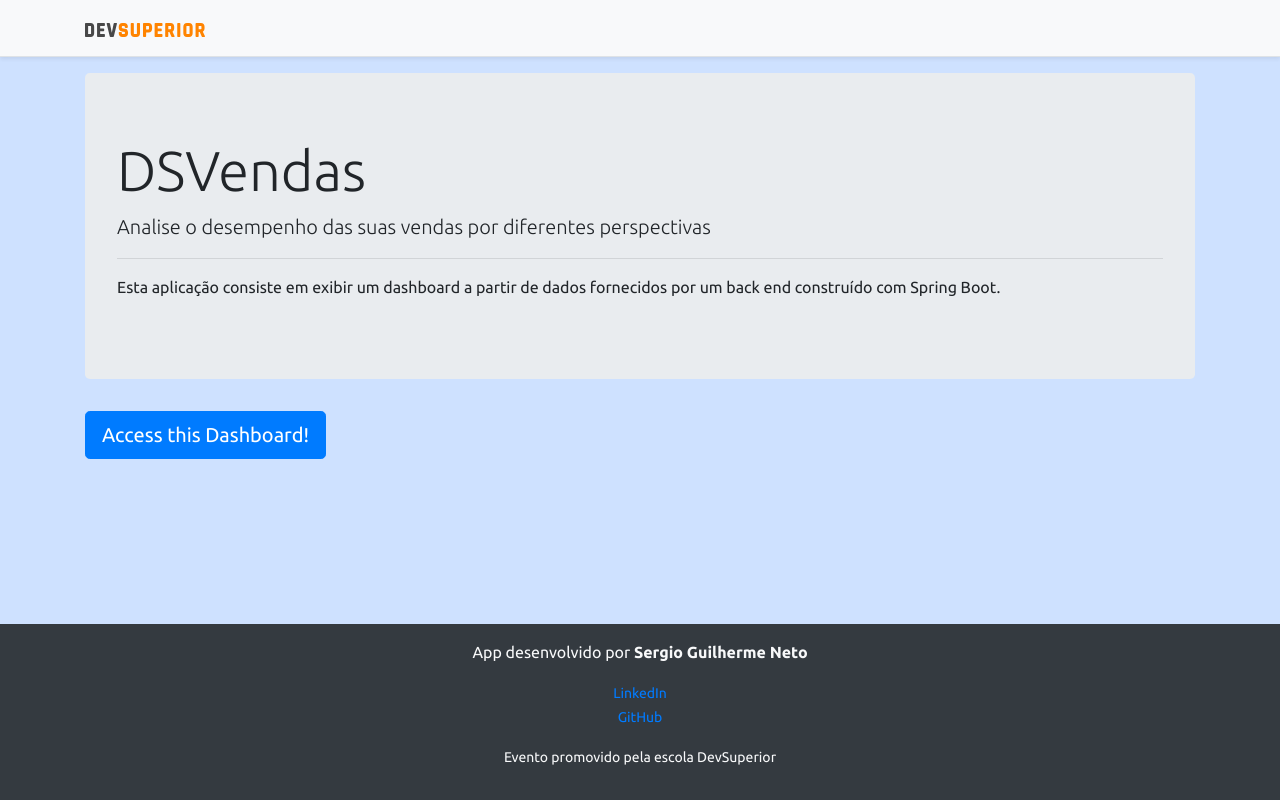
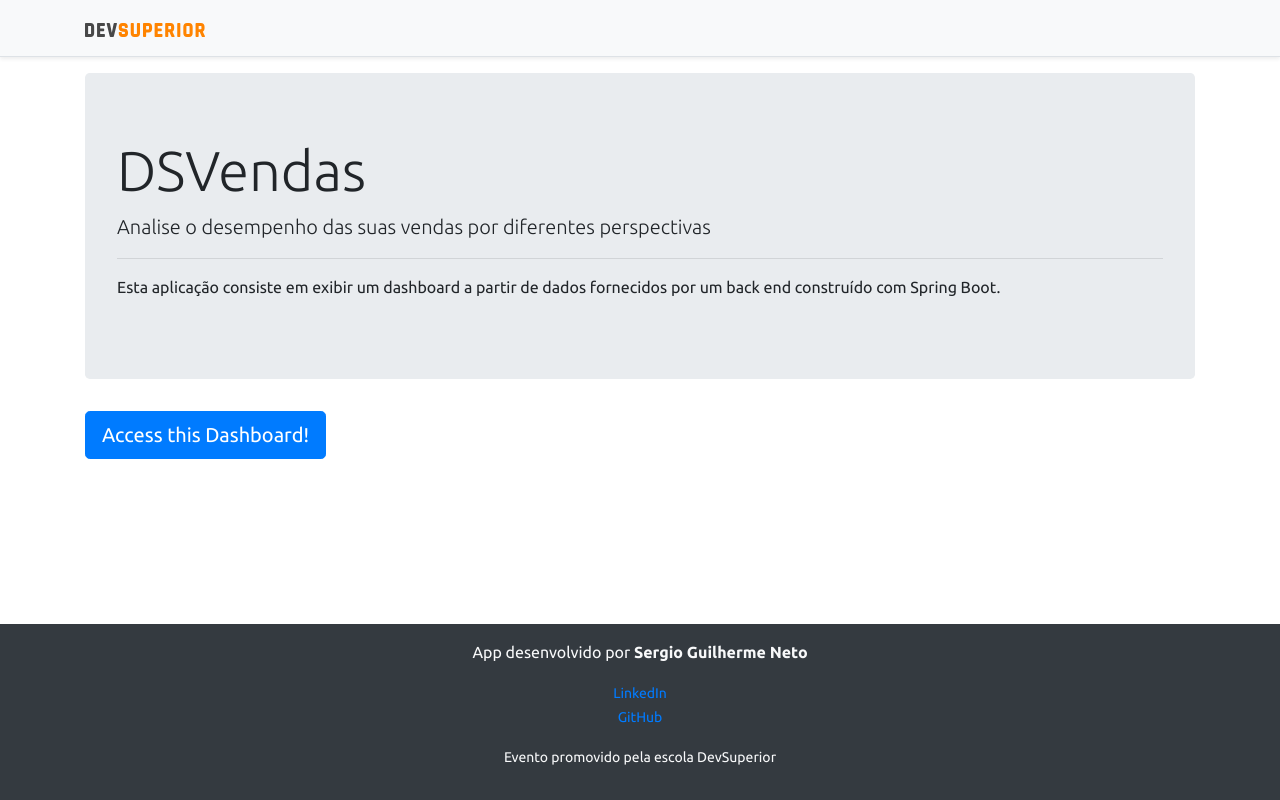
Before and after one commit to sergioneto12/Dashboard_Spring-SDS3, a React (Create React App) app in the folder frontend/: page / in a window 1280 px wide. Built offline with nearby package versions, Linux system fonts and the light colour scheme; no server answers.

Commit message:
readme picture

```diff
--- a/frontend/src/assets/css/styles.css
+++ b/frontend/src/assets/css/styles.css
@@ -6,7 +6,7 @@
 html, body {
     height: 100%;
     font-family: "Ubuntu", sans-serif;
-    background-color: #cee1ff;
+    background-color: #fff;
 }
 
 #root {
```
